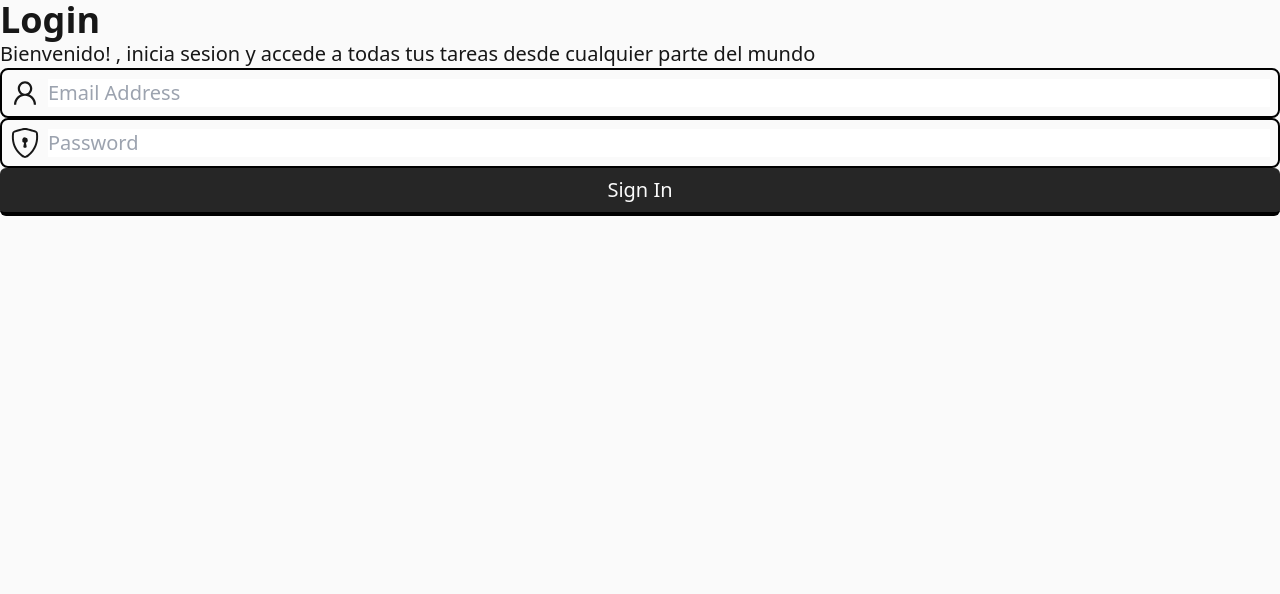
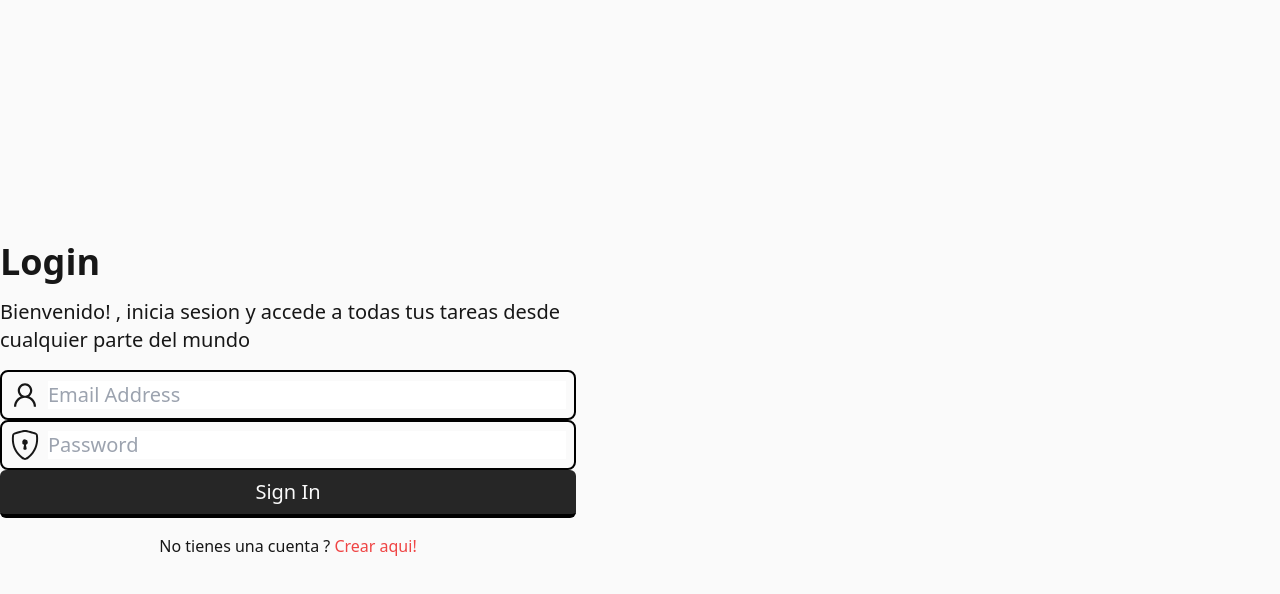
Before and after one commit to Numonu/neotask, a Next.js app: page /login in a window 1280 px wide. Shown: the top 594 px of the page. Built offline with nearby package versions, Linux system fonts and the light colour scheme.

Commit message:
he estilizado el layout de la pagina login

```diff
--- a/src/pages/login.jsx
+++ b/src/pages/login.jsx
@@ -1,6 +1,7 @@
 import Title from "@/components/atoms/Title";
 import Head from "next/head";
-import LoginForm from "@/components/organisms/LoginForm";
+import LoginForm from "@/components/molecules/LoginForm";
+import MyLink from "@/components/atoms/Link";
 
 export default function Login() {
 	return (
@@ -8,12 +9,18 @@ export default function Login() {
 			<Head>
 				<title>Login in Neotask</title>
 			</Head>
-			<div className="text-neutral-900 bg-neutral-50 min-h-screen">
-				<Title>Login</Title>
-				<p className="text-xl">
-					Bienvenido! , inicia sesion y accede a todas tus tareas desde cualquier parte del mundo
-				</p>
-				<LoginForm/>
+			<div className="text-neutral-900 bg-neutral-50">
+				<div className="min-h-screen max-w-xl flex flex-col justify-center gap-4">
+					<Title>Login</Title>
+					<p className="text-xl">
+						Bienvenido! , inicia sesion y accede a todas tus tareas
+						desde cualquier parte del mundo
+					</p>
+					<LoginForm />
+					<span className="text-center">
+						No tienes una cuenta ? <MyLink>Crear aqui!</MyLink>
+					</span>
+				</div>
 			</div>
 		</>
 	);
```
